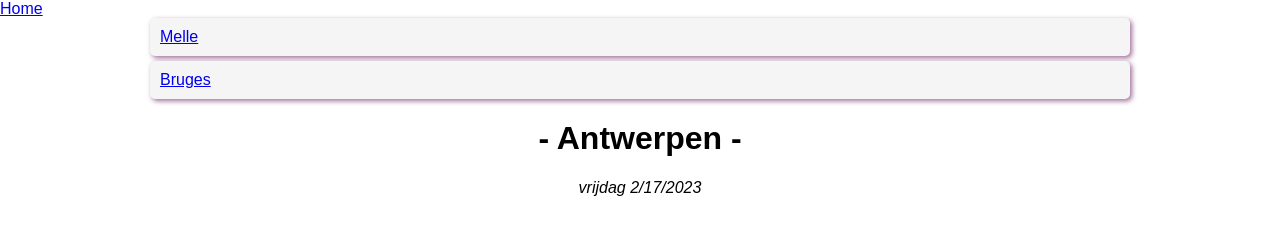
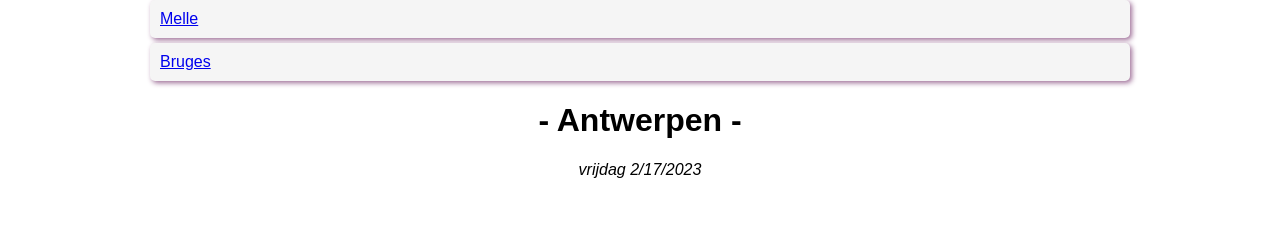
Before and after one commit to mcrombeen/getijden, a plain HTML site: page subpage1.html in a window 1280 px wide. Drawn offline with Linux system fonts and the light colour scheme.

Commit message:
Update subpage1.html

```diff
--- a/subpage1.html
+++ b/subpage1.html
@@ -9,9 +9,7 @@
   </head>
   <body>
    <header>
-      <!-- Add a home button -->
-      <a href="index.html">Home</a>
-      <nav>
+    <nav>
         <ul>
           <li><a href="subpage2.html">Melle</a></li>
           <li><a href="subpage3.html">Bruges</a></li>
```
